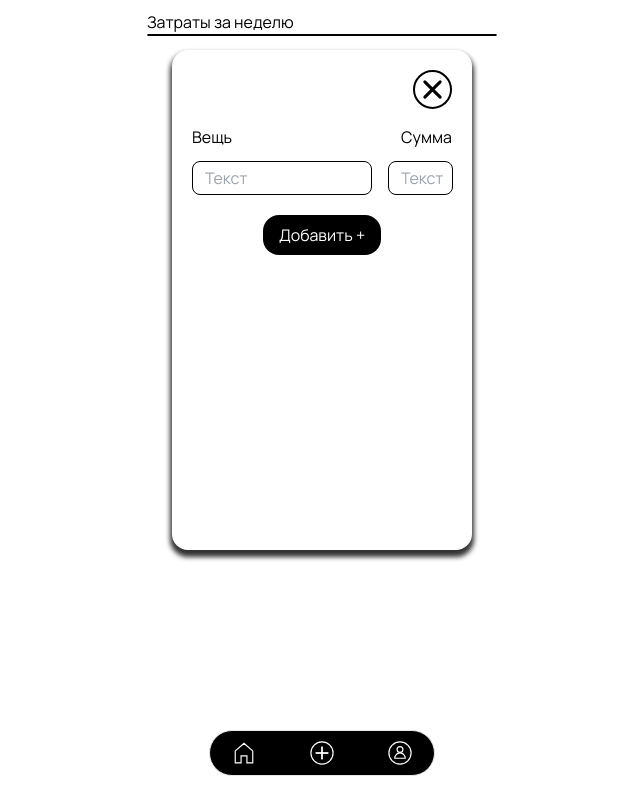
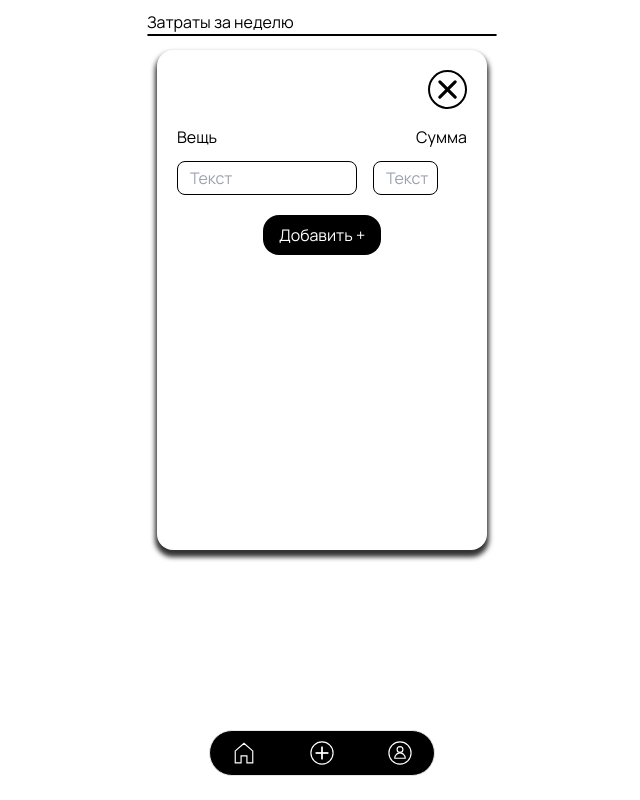
Before and after one commit to digmen/Calendar, a React (Create React App) app: page / in a window 1280 px wide. Both pictures are taken after a click on the button 640 px from the left and 753 px from the top of the page. Shown: the whole page, without its empty margins (318-958 px from the left). Built offline with nearby package versions, Linux system fonts and the light colour scheme.

Commit message:
sdfsdfsdfsdds

```diff
--- a/src/components/Footer.jsx
+++ b/src/components/Footer.jsx
@@ -32,7 +32,7 @@ export default function Footer() {
         <>
             {modal &&
                 <div className='h-[100%] w-full  absolute top-0'>
-                    <div className='p-5 w-[300px] h-[500px] mt-[50px] mx-auto bg-white shadow-addModal rounded-2xl'>
+                    <div className='p-5 w-[330px] h-[500px] mt-[50px] mx-auto bg-white shadow-addModal rounded-2xl'>
                         <div className='flex justify-end'>
                             <button onClick={() => setModal(false)} className='border-black rounded-full border-[2px]'>
                                 <img className='w-[35px] h-[35px]' src={closeImg} alt='closeImg' />
```
